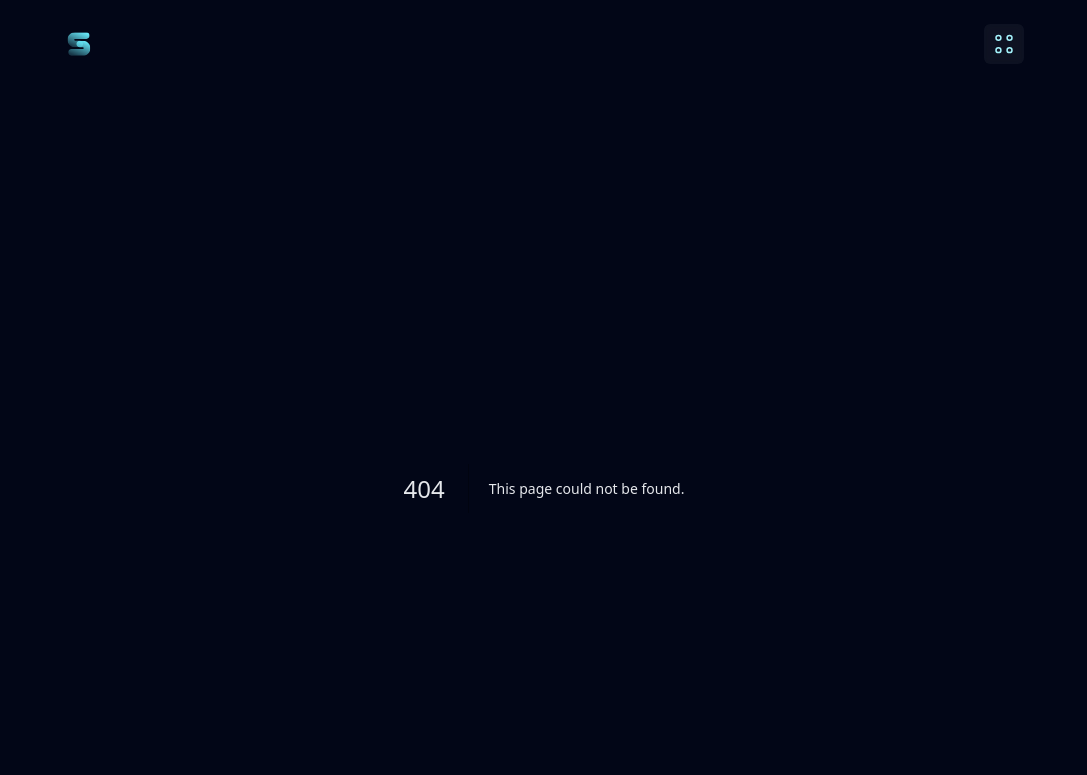
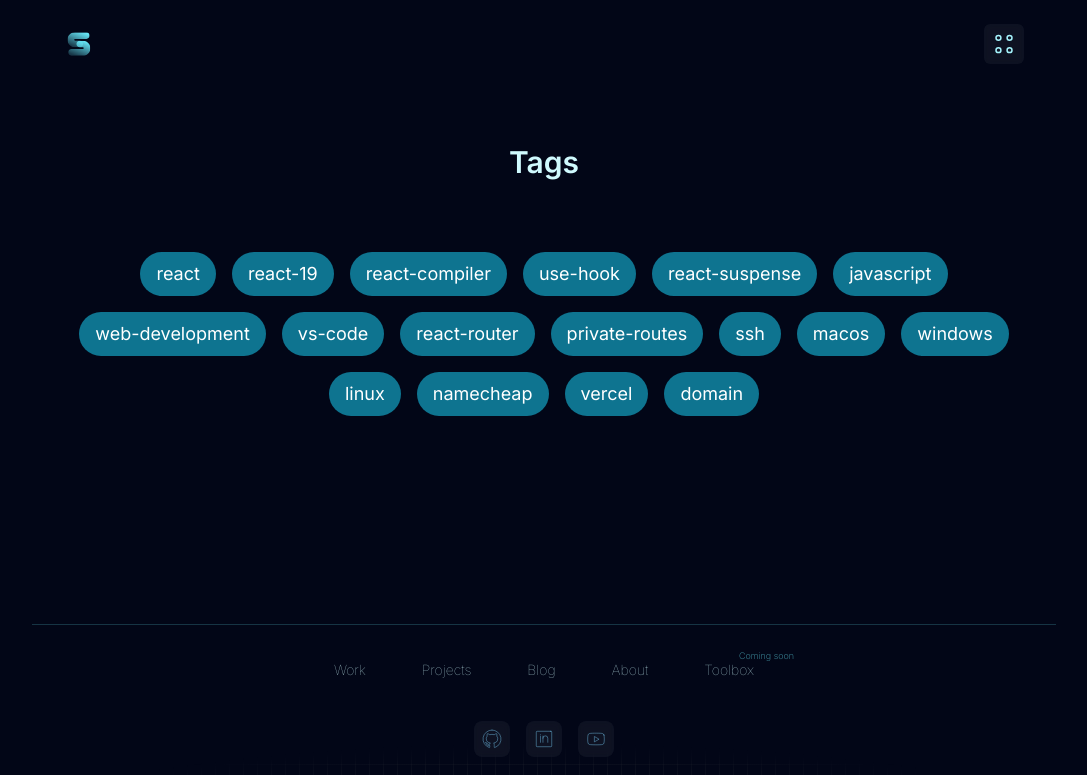
Before and after one commit to stefandjikic/personal-website, a Next.js app: page /tags in a window 1280 px wide. Before the commit this address had no page. Shown: the top 775 px of the page, without its empty margins (96-1183 px from the left). Built offline with nearby package versions, Linux system fonts and the light colour scheme.

Commit message:
Add tag pages to display posts by tags and a tags overview page

```diff
--- /dev/null
+++ b/app/tags/[tag]/page.tsx
@@ -0,0 +1,29 @@
+import MainBlogCard from "@/app/_components/blog/MainBlogCard";
+import { getAllPosts } from "@/app/blog/_getData";
+
+interface TagPageProps {
+  params: {
+    tag: string;
+  };
+}
+
+const TagPage = ({ params }: TagPageProps) => {
+  console.log(params, "params");
+  const tag = params?.tag;
+  const posts = getAllPosts().filter(post => post.tags?.includes(tag as string));
+
+  return (
+    <div className="mt-14 mx-auto max-w-2xl">
+      <h1 className="text-3xl text-center font-semibold mb-16 text-cyan-100">
+        Posts tagged with {`"${tag}"`}
+      </h1>
+      <div className="flex flex-col gap-4 mb-24">
+        {posts.map((post) => (
+          <MainBlogCard key={post?.slug} post={post} />
+        ))}
+      </div>
+    </div>
+  );
+};
+
+export default TagPage;
--- /dev/null
+++ b/app/tags/page.tsx
@@ -0,0 +1,29 @@
+import React from "react";
+import { getAllPosts } from "../blog/_getData";
+import Link from "next/link";
+
+const TagsPage = () => {
+  const posts = getAllPosts();
+  const tags = Array.from(new Set(posts.flatMap((post) => post.tags || [])));
+
+  return (
+    <div className="mt-14 ">
+      <h1 className="text-3xl text-center font-semibold mb-16 text-cyan-100">
+        Tags
+      </h1>
+      <div className="flex flex-wrap justify-center">
+        {tags.map((tag) => (
+          <Link
+            className="text-lg bg-cyan-700 text-white rounded-full px-4 py-2 m-2 hover:bg-cyan-800"
+            key={tag}
+            href={`/tags/${tag}`}
+          >
+            {tag}
+          </Link>
+        ))}
+      </div>
+    </div>
+  );
+};
+
+export default TagsPage;
```
